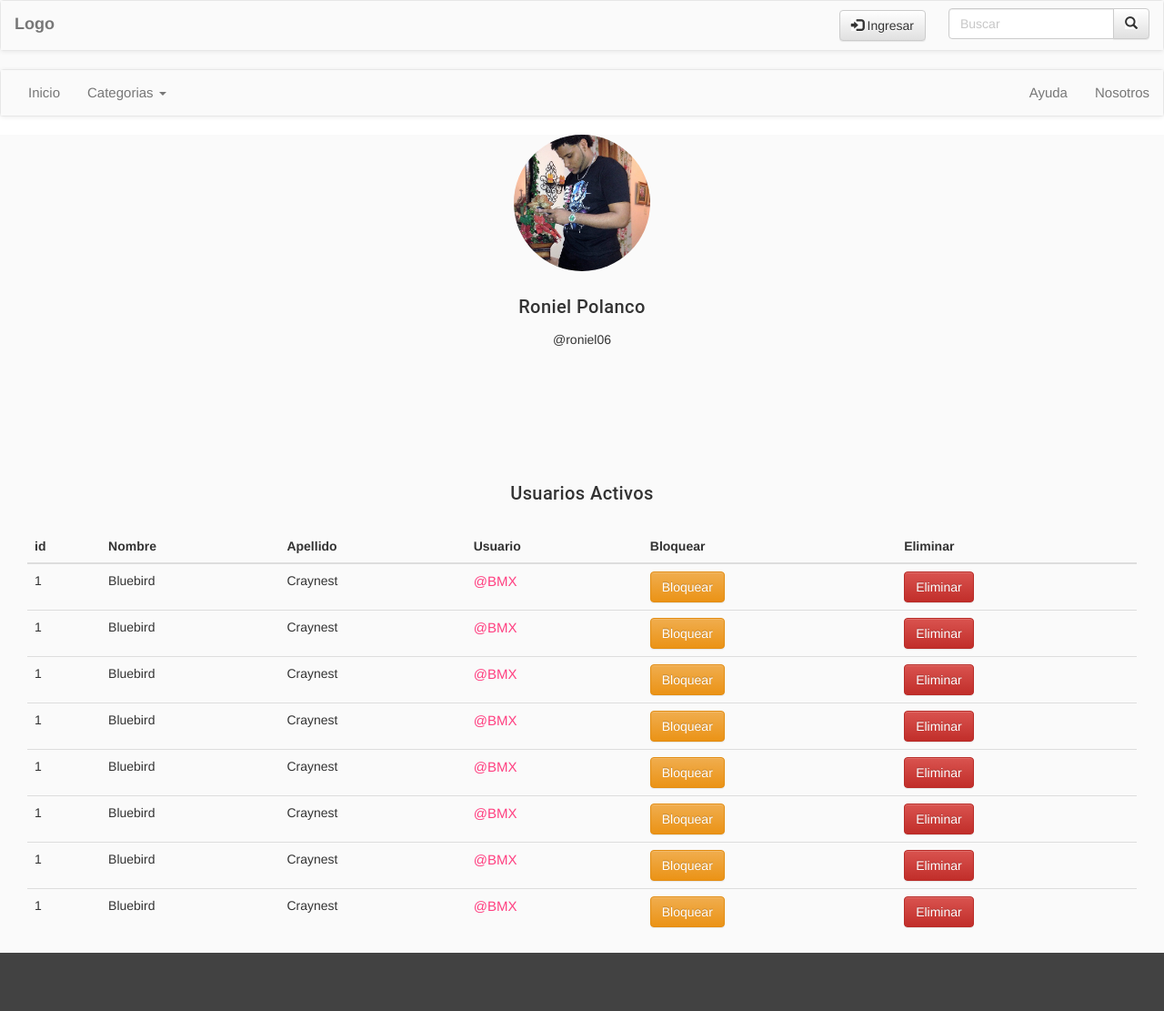
After one commit to FaustoRod/BIKEITLA, a PHP site: page /perfilAdmin.php in a window 1280 px wide. The commit adds this page. Shown: the whole page at 91% size. Run offline with PHP 8.4, Linux system fonts and the light colour scheme; some libraries are stand-ins or nearby versions.

Commit message:
Perfil Admin y Login, logout

```diff
--- a/css/style.css
+++ b/css/style.css
@@ -435,6 +435,17 @@ margin: auto;
   margin-bottom: 10px;
 }
 
+.fotoPerAdmin{
+  width: 200px;
+  height: 155px;
+}
+.fotoPerAdmin>img{
+  width: 150px;
+  height: 150px;
+  border-radius: 90px;
+  display: block;
+  margin: auto;
+}
 
 
 
--- /dev/null
+++ b/logout.php
@@ -0,0 +1,5 @@
+<?php
+Session_start();
+session_destroy();
+
+?>
--- /dev/null
+++ b/perfilAdmin.php
@@ -0,0 +1,207 @@
+<!DOCTYPE html>
+<html>
+      <meta charset="utf-8">
+      <title></title>
+      <meta name="viewport" content="width=device-width, initial-scale=1">
+
+      <link rel="stylesheet" href="https://www.w3schools.com/w3css/4/w3.css">
+      <script src="https://ajax.googleapis.com/ajax/libs/jquery/3.2.1/jquery.min.js"></script>
+      <!-- Latest compiled and minified CSS -->
+      <link rel="stylesheet" href="https://maxcdn.bootstrapcdn.com/bootstrap/3.3.7/css/bootstrap.min.css" integrity="sha384-BVYiiSIFeK1dGmJRAkycuHAHRg32OmUcww7on3RYdg4Va+PmSTsz/K68vbdEjh4u" crossorigin="anonymous">
+
+      <!-- Optional theme -->
+      <link rel="stylesheet" href="https://maxcdn.bootstrapcdn.com/bootstrap/3.3.7/css/bootstrap-theme.min.css" integrity="sha384-rHyoN1iRsVXV4nD0JutlnGaslCJuC7uwjduW9SVrLvRYooPp2bWYgmgJQIXwl/Sp" crossorigin="anonymous">
+
+      <!-- Latest compiled and minified JavaScript -->
+        <script src="https://maxcdn.bootstrapcdn.com/bootstrap/3.3.7/js/bootstrap.min.js" integrity="sha384-Tc5IQib027qvyjSMfHjOMaLkfuWVxZxUPnCJA7l2mCWNIpG9mGCD8wGNIcPD7Txa" crossorigin="anonymous"></script>
+        <link rel="stylesheet" href="css/style.css">
+
+        <!--Material Design Google -->
+      <link rel="stylesheet" href="https://fonts.googleapis.com/icon?family=Material+Icons">
+      <link rel="stylesheet" href="https://code.getmdl.io/1.3.0/material.indigo-pink.min.css">
+
+       <link rel="stylesheet" href="css/style.css">
+      <script src="js/script.js"></script>
+      <script defer src="https://code.getmdl.io/1.3.0/material.min.js"></script>
+
+
+      </head>
+
+  <header>
+    <nav class="navbar navbar-default">
+      <div class="container-fluid">
+
+        <div class="navbar-header">
+          <a href="index.php" class="navbar-brand"><strong>Logo</strong></a>
+        </div>
+
+        <ul class="nav navbar-nav navbar-right">
+
+          <li style="margin:10px;">
+            <button type="button" class="btn btn-default" name="btnIniciar"><span class="glyphicon glyphicon-log-in"></span> Ingresar </button>
+          </li>
+          <li>
+            <form class="navbar-form" role="search">
+            <div class="input-group add-on">
+              <input class="form-control" placeholder="Buscar" name="campoBuscar" id="campoBuscar" type="text">
+              <div class="input-group-btn">
+                <button class="btn btn-default" type="submit"><i class="glyphicon glyphicon-search"></i></button>
+              </div>
+            </div>
+            </form>
+          </li>
+        </ul> <!--Enlaces de la izquierda-->
+      </div> <!--Contenedor de los elementos-->
+    </div> <!--Contenedor de todo el NavBar-->
+  </nav>  <!--Nav-->
+
+
+      <div class="">  <!--Anuncios(Ads!)-->
+
+      </div>
+
+      <nav class="navbar navbar-default">
+        <div class="container-fluid">
+
+          <ul class="nav navbar-nav">
+            <li><a href="index.php">Inicio</a></li>
+            <li class="dropdown">
+              <a class="dropdown-toggle" data-toggle="dropdown" href=# >Categorias
+              <span class="caret"></span></a>
+              <ul class="dropdown-menu">
+                <li><a href="#">Bicicletas</a></li>
+                <li><a href="#">Repuestos</a></li>
+                <li><a href="#">Accesorios</a></li>
+
+              </ul>
+            </li>
+          </ul>
+
+          <ul class="nav navbar-nav navbar-right">
+            <li><a href="#" class="#"> Ayuda</a></li>
+            <li><a href="#">Nosotros</a></li>
+          </ul> <!--Enlaces de la izquierda-->
+        </div> <!--Contenedor de los elementos-->
+      </div> <!--Contenedor de todo el NavBar-->
+    </nav>  <!--Nav-->
+
+</header>
+
+  <body>
+
+    <div class="container-fluid" style="">
+      <div class="col-md-10 col-md-offset-1" style="height:350px;">
+        <div class="col-md-12 " style=" height:70%;">
+          <div class="fotoPerAdmin" style="margin:auto; ">
+            <img id="fotoAdmin" src="img/kk.jpg"  >
+          </div>
+          <div class="text-center" >
+              <h5>Roniel Polanco</h5>
+              <h8>@roniel06</h8>
+          </div>
+        </div>
+      </div>
+      <br>
+      <div class="col-md-12" style="margin-top:10px; ">
+        <div class="text-center">
+          <h5>Usuarios Activos</h5>
+        </div>
+        <div class="table-responsive" style="margin-top:30px;">
+          <table class="table ">
+            <thead>
+              <tr>
+                <th>id</th>
+                <th>Nombre</th>
+                <th>Apellido</th>
+                <th>Usuario</th>
+                <th>Bloquear</th>
+                <th>Eliminar</th>
+              </tr>
+            </thead>
+            <tbody>
+              <tr>
+                <td>1</td>
+                <td>Bluebird</td>
+                <td>Craynest</td>
+                <td><a href="#">@BMX</a></td>
+                <td><button type="button" id="btnBlockPerf" class="btn btn-warning">Bloquear</button></td>
+                <td><button type="button" id="btnElimPerf" class="btn btn-danger">Eliminar</button></td>
+              </tr>
+              <tr>
+                <td>1</td>
+                <td>Bluebird</td>
+                <td>Craynest</td>
+                <td><a href="#">@BMX</a></td>
+                <td><button type="button" id="btnBlockPerf" class="btn btn-warning">Bloquear</button></td>
+                <td><button type="button" id="btnElimPerf" class="btn btn-danger">Eliminar</button></td>
+              </tr>
+              <tr>
+                <td>1</td>
+                <td>Bluebird</td>
+                <td>Craynest</td>
+                <td><a href="#">@BMX</a></td>
+                <td><button type="button" id="btnBlockPerf" class="btn btn-warning">Bloquear</button></td>
+                <td><button type="button" id="btnElimPerf" class="btn btn-danger">Eliminar</button></td>
+              </tr>
+              <tr>
+                <td>1</td>
+                <td>Bluebird</td>
+                <td>Craynest</td>
+                <td><a href="#">@BMX</a></td>
+                <td><button type="button" id="btnBlockPerf" class="btn btn-warning">Bloquear</button></td>
+                <td><button type="button" id="btnElimPerf" class="btn btn-danger">Eliminar</button></td>
+              </tr>
+              <tr>
+                <td>1</td>
+                <td>Bluebird</td>
+                <td>Craynest</td>
+                <td><a href="#">@BMX</a></td>
+                <td><button type="button" id="btnBlockPerf" class="btn btn-warning">Bloquear</button></td>
+                <td><button type="button" id="btnElimPerf" class="btn btn-danger">Eliminar</button></td>
+              </tr>
+              <tr>
+                <td>1</td>
+                <td>Bluebird</td>
+                <td>Craynest</td>
+                <td><a href="#">@BMX</a></td>
+                <td><button type="button" id="btnBlockPerf" class="btn btn-warning">Bloquear</button></td>
+                <td><button type="button" id="btnElimPerf" class="btn btn-danger">Eliminar</button></td>
+              </tr>
+              <tr>
+                <td>1</td>
+                <td>Bluebird</td>
+                <td>Craynest</td>
+                <td><a href="#">@BMX</a></td>
+                <td><button type="button" id="btnBlockPerf" class="btn btn-warning">Bloquear</button></td>
+                <td><button type="button" id="btnElimPerf" class="btn btn-danger">Eliminar</button></td>
+              </tr>
+              <tr>
+                <td>1</td>
+                <td>Bluebird</td>
+                <td>Craynest</td>
+                <td><a href="#">@BMX</a></td>
+                <td><button type="button" id="btnBlockPerf" class="btn btn-warning">Bloquear</button></td>
+                <td><button type="button" id="btnElimPerf" class="btn btn-danger">Eliminar</button></td>
+              </tr>
+
+            </tbody>
+          </table>
+          </div>
+        </div>
+
+      </div>
+
+    </div>
+
+    <footer class="mdl-mini-footer" style="bottom:0px;position:relative; width:100%;">
+      <div class="mdl-mini-footer__left-section">
+        <div class="mdl-logo"></div>
+        <ul class="mdl-mini-footer__link-list">
+        </ul>
+      </div>
+    </footer>
+
+  </body>
+
+
+</html>
```
Also changed, not shown: login.php (added, +25 -0 lines), perfilAdmin-reportados.php (added, +183 -0 lines).
